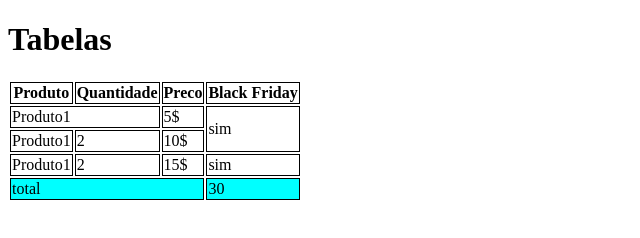
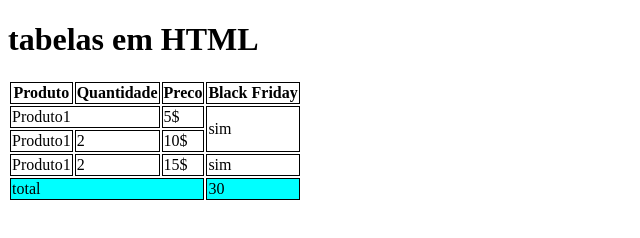
Before and after one commit to Paulo-Adriano/aula-tabelas, a plain HTML site: page index.html in a window 1280 px wide. Shown: the whole page, without its empty margins (0-640 px from the left). Drawn offline with Linux system fonts and the light colour scheme.

Commit message:
Mudanca de titulo teste

```diff
--- a/index.html
+++ b/index.html
@@ -15,7 +15,7 @@
     <title>Tabelas</title>
 </head>
 <body>
-    <h1>Tabelas</h1>
+    <h1>tabelas em HTML</h1>
     <table>
 
         <thead>
```
